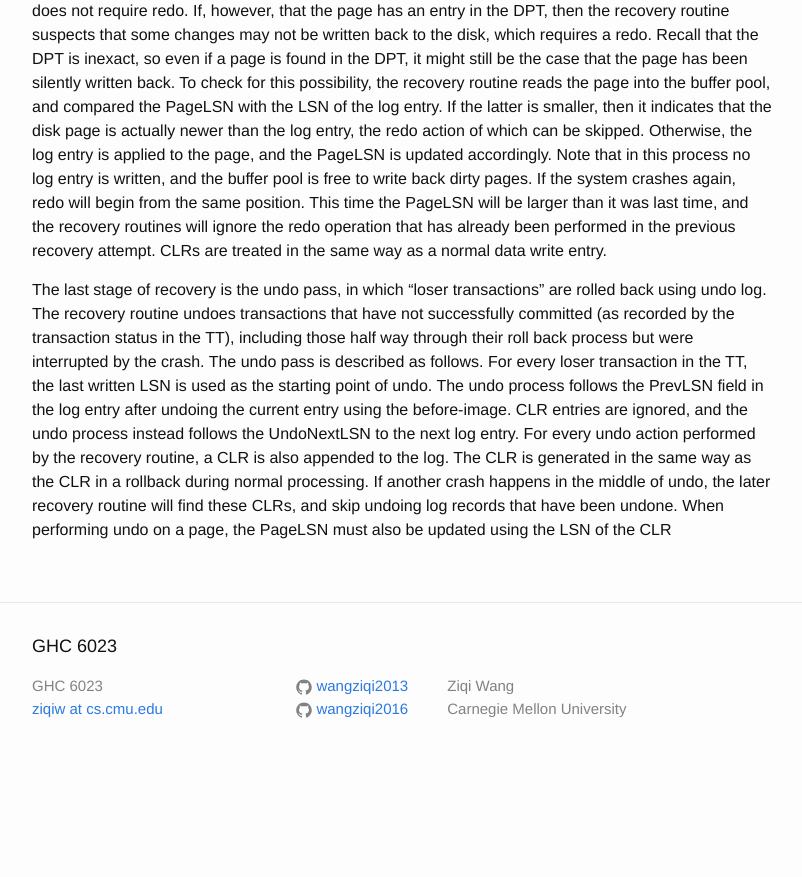
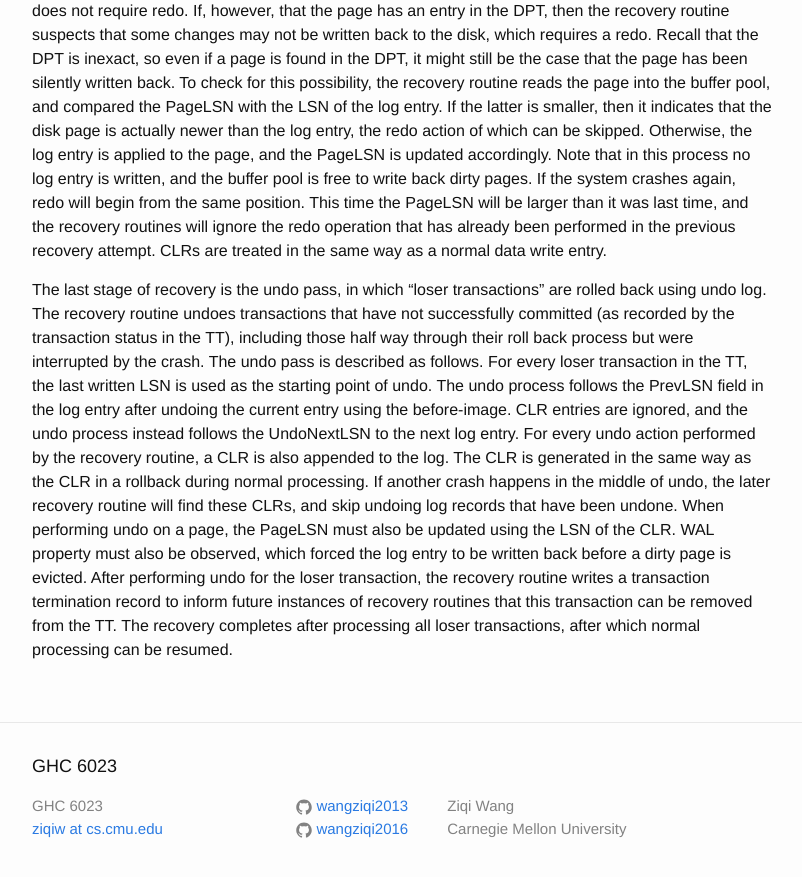
Before and after one commit to wangziqi2013/wangziqi2013.github.io, a Jekyll site: the page built from _posts/2019-01-31-aries.markdown, in a window 1280 px wide and 900 px high, scrolled down 4009 px. Shown: the top 877 px of the window, without its empty margins (238-1040 px from the left). Built offline with Jekyll 4.4.1, drawn with Linux system fonts in a browser that asks for light colours; before the commit the page ends 4789 px from its top, so only the background shows below that.

Commit message:
Finish undo

```diff
--- a/_posts/2019-01-31-aries.markdown
+++ b/_posts/2019-01-31-aries.markdown
@@ -159,4 +159,7 @@ are ignored, and the undo process instead follows the UndoNextLSN to the next lo
 by the recovery routine, a CLR is also appended to the log. The CLR is generated in the same way as the CLR in a rollback
 during normal processing. If another crash happens in the middle of undo, the later recovery routine will find these CLRs,
 and skip undoing log records that have been undone. When performing undo on a page, the PageLSN must also be updated
-using the LSN of the CLR
+using the LSN of the CLR. WAL property must also be observed, which forced the log entry to be written back before a
+dirty page is evicted. After performing undo for the loser transaction, the recovery routine writes a transaction
+termination record to inform future instances of recovery routines that this transaction can be removed from the TT.
+The recovery completes after processing all loser transactions, after which normal processing can be resumed.
```
